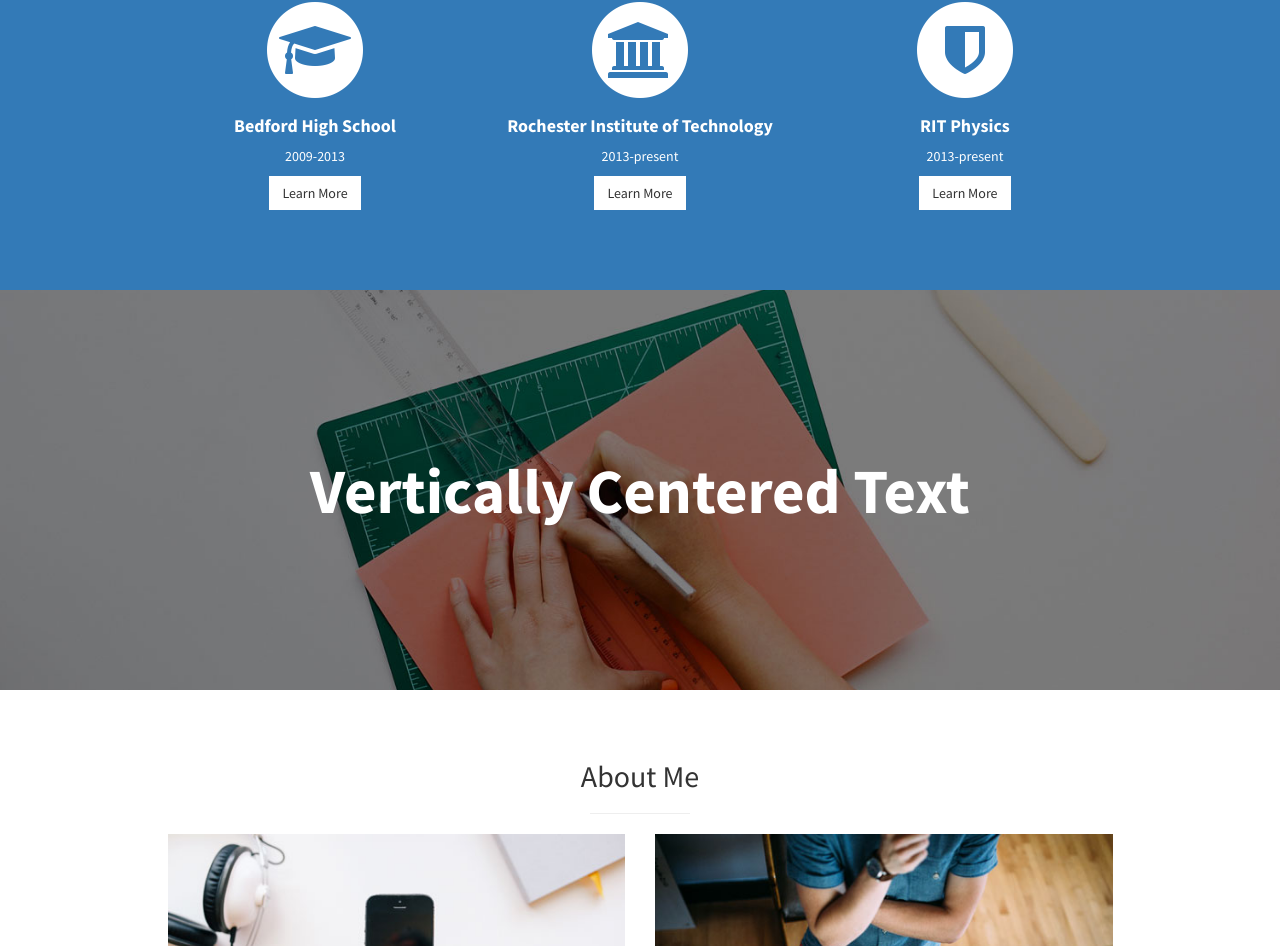
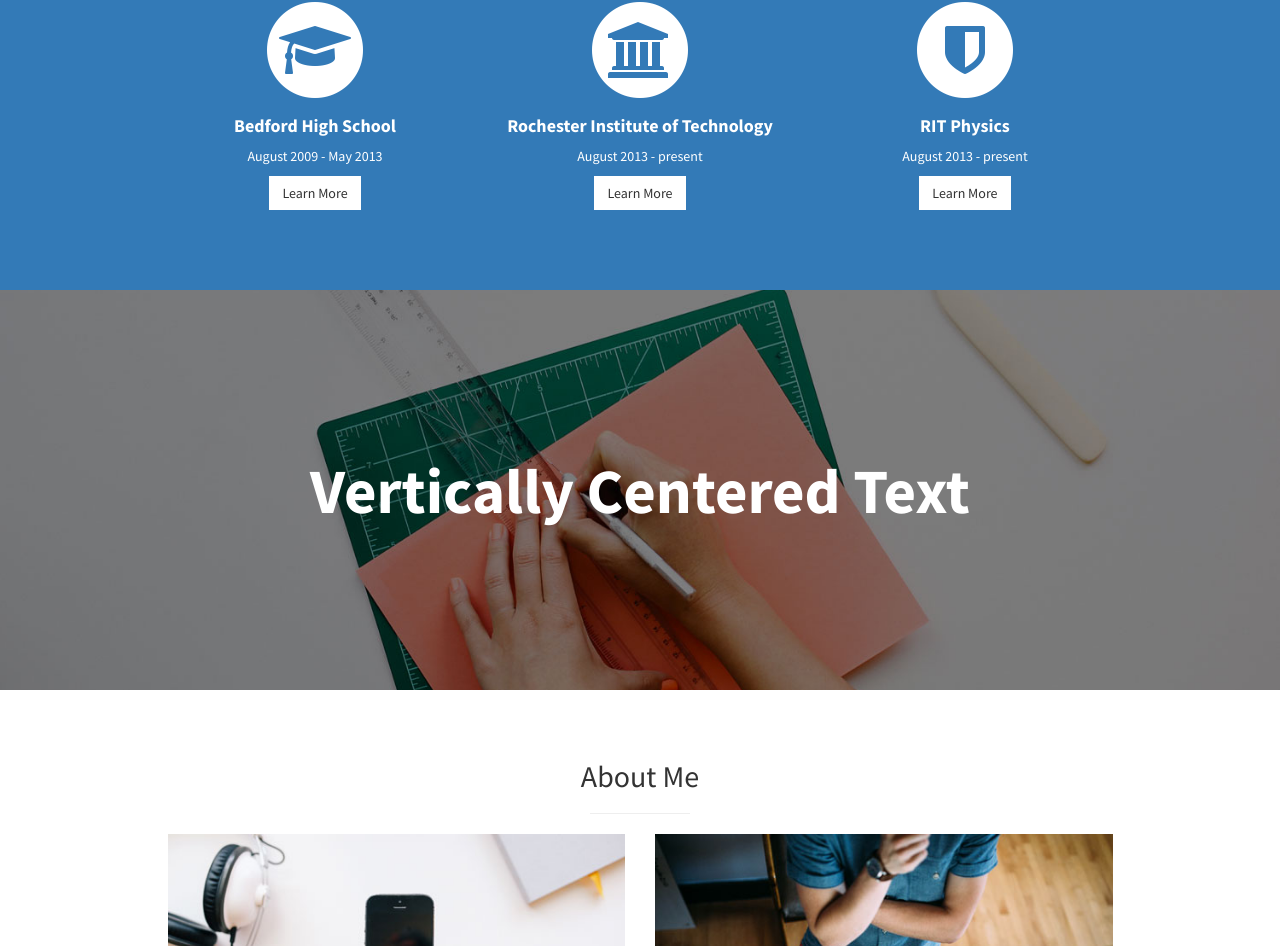
Before and after one commit to georgiosauce/georgiosauce.github.io, a plain HTML site: page index.html in a window 1280 px wide. Shown: the part 1162-2108 px from the top of the page. Drawn offline with Linux system fonts and the light colour scheme.

Commit message:
Education edits

```diff
--- a/index.html
+++ b/index.html
@@ -102,7 +102,7 @@
                                 <h4>
                                     <strong>Bedford High School</strong>
                                 </h4>
-                                <p>2009-2013</p>
+                                <p>August 2009 - May 2013</p>
                                 <a href="http://www.bedfordhighschool.org/" target="_blank" class="btn btn-light">Learn More</a>
                             </div>
                         </div>
@@ -115,7 +115,7 @@
                                 <h4>
                                     <strong>Rochester Institute of Technology</strong>
                                 </h4>
-                                <p>2013-present</p>
+                                <p>August 2013 - present</p>
                                 <a href="http://www.rit.edu/" target="_blank" class="btn btn-light">Learn More</a>
                             </div>
                         </div>
@@ -128,7 +128,7 @@
                                 <h4>
                                     <strong>RIT Physics</strong>
                                 </h4>
-                                <p>2013-present</p>
+                                <p>August 2013 - present</p>
                                 <a href="https://www.rit.edu/~w-physic/" target="_blank" class="btn btn-light">Learn More</a>
                             </div>
                         </div>
```
